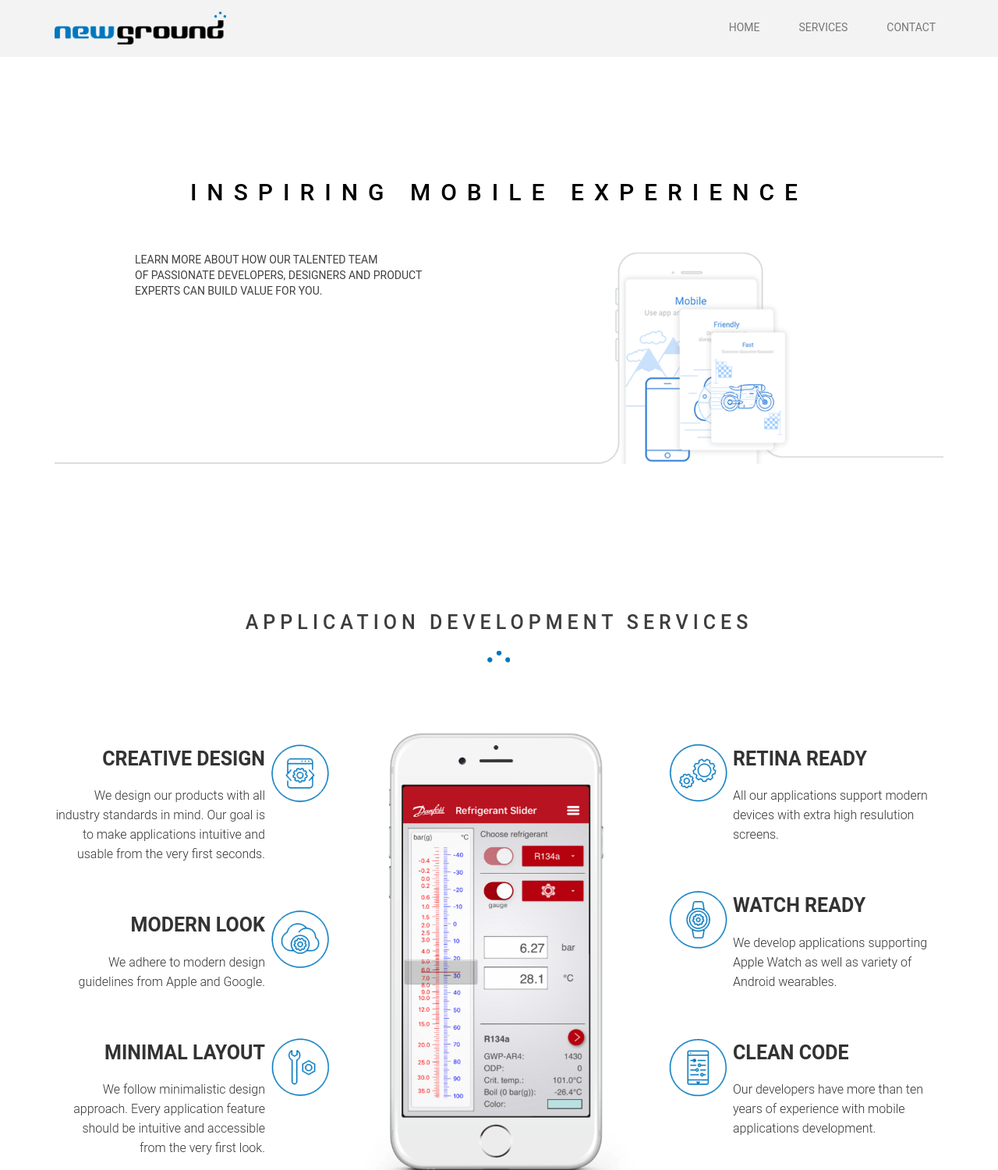
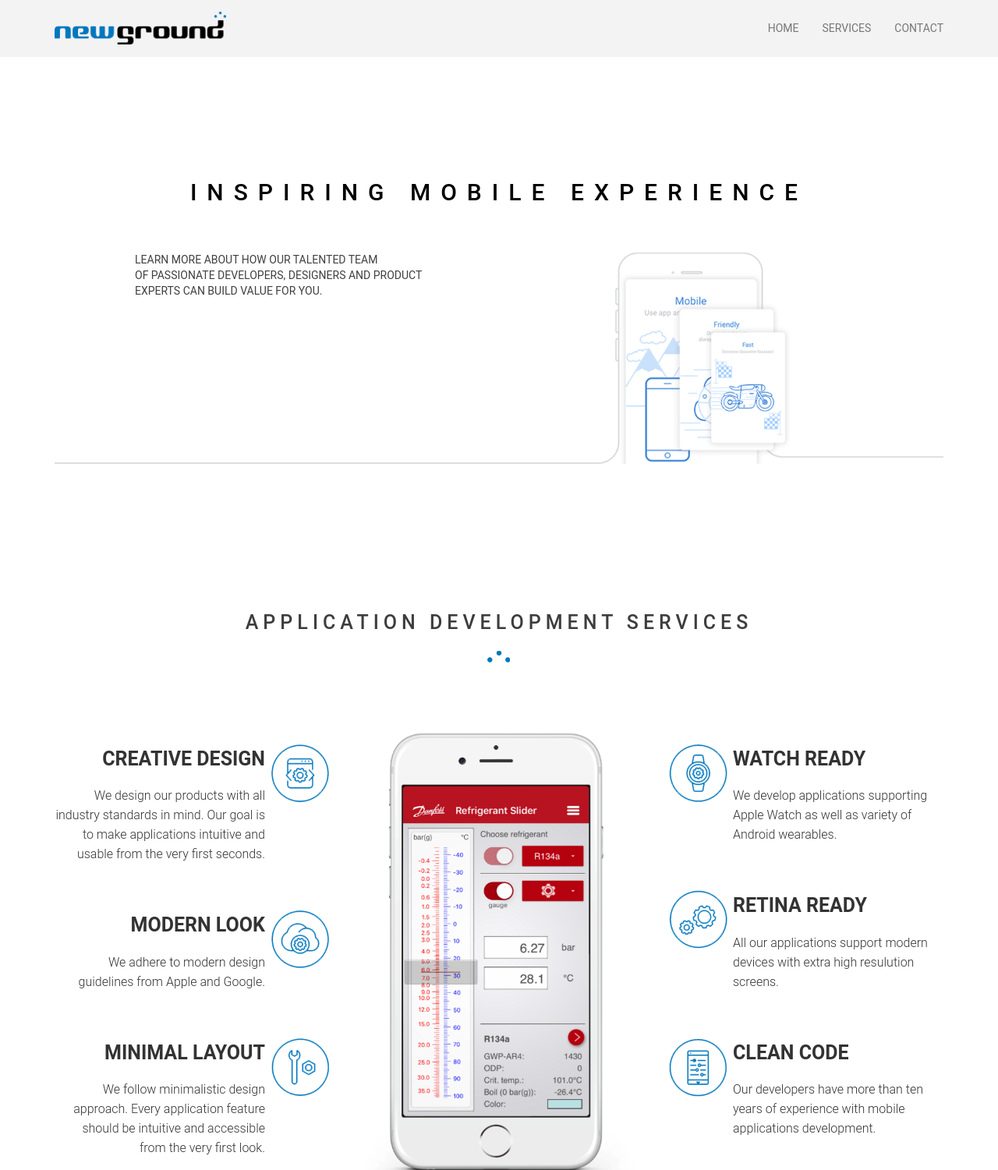
Before and after one commit to NewGround-LLC/NewGroundMobi.github.io, a plain HTML site: page index.html in a window 1280 px wide. Shown: the top 1501 px of the page at 78% size. Drawn offline with Linux system fonts and the light colour scheme.

Commit message:
Fixed layout and styles

```diff
--- a/css/style.css
+++ b/css/style.css
@@ -13,15 +13,15 @@ h1, h2, h3, h4, h5, h6{
 }
 
 /*Header*/
+
 .navbar-default .navbar-nav>li>a {
-color: #777;
-text-transform: uppercase;
-margin:10px;
+    color: #777;
+    text-transform: uppercase;
+    line-height: 42px;
 }
 .navbar-default .navbar-nav>li>a:hover{
 	color: #0077be;
-    line-height: 72px;
-    height: 72px;
+    line-height: 42px;
 }
 .navbar-brand {
     line-height: 72px;
@@ -35,9 +35,7 @@ margin:10px;
     margin:15px;
 }
 
-.section_overlay{
 
-}
 .home_text{
 	padding-top: 210px;
 	padding-bottom: 100px;
--- a/index.html
+++ b/index.html
@@ -170,18 +170,6 @@
                     <!-- FEATURE -->
                     <div class="right_single_feature">
                         <!-- ICON -->
-                        <div class="img-r"><i class=""> <img src="images/round-icon-3.png" width="90px" height="80px" alt=""></i></div>
-
-                        <!-- FEATURE HEADING AND DESCRIPTION -->
-                        <h3>Retina ready</h3>
-                        <p>All our applications support modern devices with extra high resulution screens.</p>
-                    </div>
-                    <!-- END SINGLE FEATURE -->
-
-
-                    <!-- FEATURE -->
-                    <div class="right_single_feature">
-                        <!-- ICON -->
                         <div><i class=""> <img src="images/round-icon-4.png" width="90px" height="80px" alt=""></i></div>
 
                         <!-- FEATURE HEADING AND DESCRIPTION -->
@@ -190,6 +178,16 @@
                     </div>
                     <!-- END SINGLE FEATURE -->
 
+                    <!-- FEATURE -->
+                    <div class="right_single_feature">
+                        <!-- ICON -->
+                        <div><i class=""> <img src="images/round-icon-3.png" width="90px" height="80px" alt=""></i></div>
+
+                        <!-- FEATURE HEADING AND DESCRIPTION -->
+                        <h3>Retina ready</h3>
+                        <p>All our applications support modern devices with extra high resulution screens.</p>
+                    </div>
+                    <!-- END SINGLE FEATURE -->
 
                     <!-- FEATURE -->
                     <div class="right_single_feature">
```
